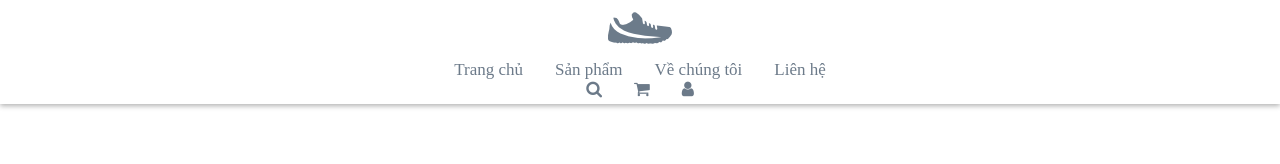
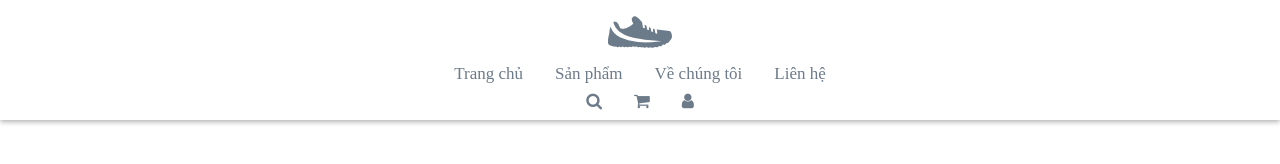
Before and after one commit to TranDuyPhong/app-web-shop-shoes, a plain HTML site: page index.html in a window 1280 px wide. Drawn offline with Linux system fonts and the light colour scheme.

Commit message:
first commit

```diff
--- a/index.html
+++ b/index.html
@@ -1,7 +1,6 @@
 <!DOCTYPE html>
 <html lang="en">
     <head>
-        <meta charset="utf-8">
         <meta charset="utf-8">
         <meta name="viewport" content="width=device-width, initial-scale=1.0">
         <meta name="description" content="...">
@@ -23,7 +22,7 @@
         <div class="wr">
             <header class="wr-header">
                 <img src="imgs/logo/logo.png" alt="Logo App">
-                <nav>
+                <nav class="wr-navigation">
                     <ul>
                         <li>
                             <a href="#">Trang chủ</a>
@@ -39,13 +38,13 @@
                         </li>
                     </ul>
                 </nav>
-                <nav>
+                <nav class="wr-menu">
                     <ul>
                         <li>
                             <a href="#"><i class="fa fa-search" aria-hidden="true"></i></a>
                         </li>
                         <li>
-                            <a href="#"><i class="fa fa-shopping-cart" aria-hidden="true"></i><a>
+                            <a href="#"><i class="fa fa-shopping-cart" aria-hidden="true"></i></a>
                         </li>
                         <li>
                             <a href="#"><i class="fa fa-user" aria-hidden="true"></i></a>
--- a/scss/globals/mixins.scss
+++ b/scss/globals/mixins.scss
@@ -4,3 +4,16 @@
     align-items: center;
     @content;
 }
+
+@mixin custom-nav {
+    ul {
+        li {
+            float: left;
+            margin: 0 1em;
+            a {
+                color: $color-gray;
+                font-size: $font-size-all;
+            }
+        }
+    }
+}
--- a/scss/globals/variables.scss
+++ b/scss/globals/variables.scss
@@ -1,8 +1,11 @@
-$height-header: 6em;
+$height-header: 7em;
 
 $color-light: rgb(255, 255, 255);
 $color-gray: rgb(108, 122, 137);
+$color-orange: rgb(249, 191, 59);
 
 $box-shadow: 0px 2px 5px rgba(0, 0, 0, 0.3);
 
 $font-size-all: 17px;
+
+$border-radius: 3px;
--- a/scss/index.scss
+++ b/scss/index.scss
@@ -8,16 +8,16 @@ div.wr {
         padding-bottom: 0.5em;
         background-color: $color-light;
         box-shadow: $box-shadow;
+        user-select: none;
         @include display-flex-center {
             flex-direction: column;
         }
-        ul {
-            li {
-                float: left;
-                margin: 0 1em;
+        nav {
+            @include custom-nav;
+        }
+        nav.wr-navigation {
+            margin-bottom: 0.5em;
             a {
-                    color: $color-gray;
-                    font-size: $font-size-all;
                 position: relative;
                 padding-bottom: 0.2em;
                 &::before {
@@ -25,9 +25,10 @@ div.wr {
                     position: absolute;
                     width: 100%;
                     height: 2px;
+                    border-radius: $border-radius;
                     background-color: $color-gray;
                     bottom: 0;
-                        transition: all 0.3s linear;
+                    transition: all 0.3s ease-out;
                     transform: scaleX(0);
                     opacity: 0;
                 }
@@ -39,6 +40,13 @@ div.wr {
                 }
             }
         }
+        nav.wr-menu {
+            a {
+                transition: color 0.3s ease-out;
+                &:hover {
+                    color: $color-orange;
                 }
             }
         }
+    }
+}
```
Also changed, not shown: css/index.css. Lines whose indentation alone changed are shown as unchanged.
